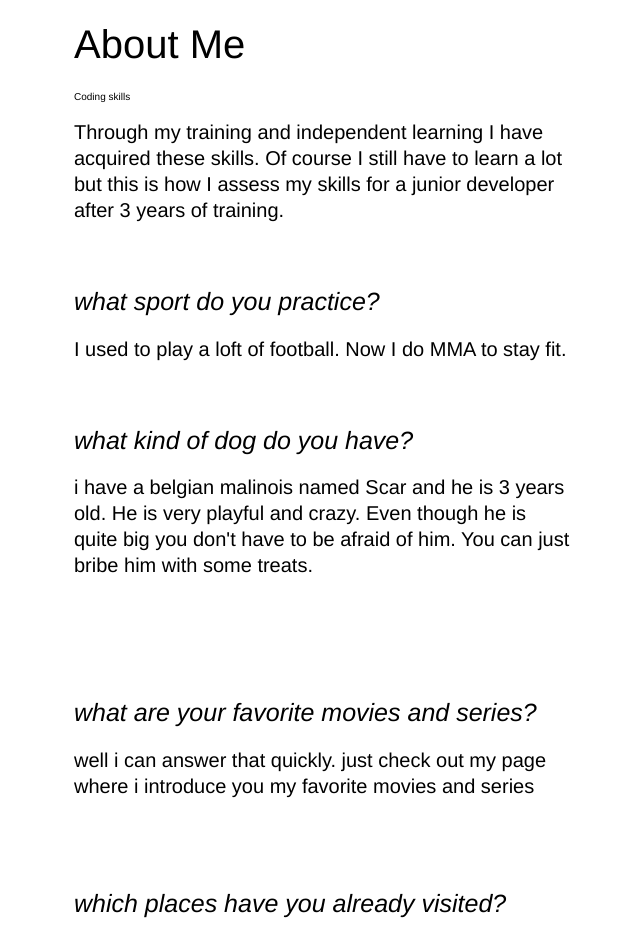
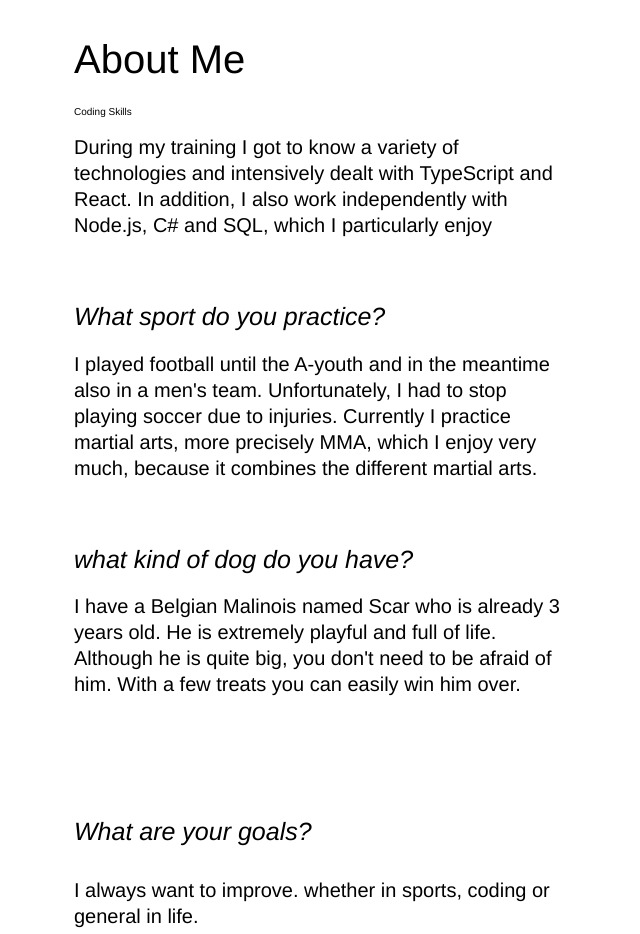
Before and after one commit to Hodsha/shayan-bondar, a React (Vite) app: page /#/ in a window 1280 px wide. Shown: the part 258-1192 px from the top of the page, without its empty margins (316-956 px from the left). Built offline with nearby package versions, Linux system fonts and the light colour scheme.

Commit message:
update language

```diff
--- a/src/loc/de.ts
+++ b/src/loc/de.ts
@@ -6,8 +6,22 @@ const deTranslations = {
   "Game": "Spiele",
 
   //Home
-  "homeTitle1": "Wer bin ich?",
-  "introduction": "Hallo! Ich heiße Shayan und bin ein aufstrebender Junior Entwickler aus Deutschland "
+  "HomeTitle1": "Wer bin ich?",
+  "Introduction": "Hallo! Ich heiße Shayan und bin ein aufstrebender Junior Entwickler aus Deutschland ",
+  "AboutMe": "Über mich",
+  "CodingSkills": "Programmierkenntnisse",
+  "AboutCoding": "Während meiner Ausbildung habe ich eine Vielzahl von Technologien kennengelernt und mich intensiv mit TypeScript und React auseinandergesetzt. Darüber hinaus arbeite ich auch eigenständig mit Node.js, C# und SQL, was mir besonders viel Freude bereitet",
+  "SportQues.": "Welchen Sport treibst du?",
+  "Sport": "Ich habe bis zur A-Jugend Fußball gespielt und zwischenzeitlich auch in einer Herrenmannschaft. Leider musste ich aufgrund von Verletzungen mit dem Fußball aufhören. Derzeit betreibe ich Kampfsport, genauer gesagt MMA, was mir sehr viel Spaß macht, da es die verschiedenen Kampfsportarten miteinander kombiniert.",
+  "DogQues.": "Was für einen Hund haben Sie?",
+  "Scar": "Ich habe einen belgischen Malinois namens Scar, der bereits 3 Jahre alt ist. Er ist äußerst verspielt und lebensfroh. Obwohl er ziemlich groß ist, braucht man keine Angst vor ihm zu haben. Mit ein paar Leckerlis kann man ihn ganz leicht für sich gewinnen.",
+  "GoalsQues.": "Was sind deine Ziele?",
+  "Goals": "Ich will mich immer verbessern, sei es im Sport, beim Programmieren oder allgemein im Leben.",
+  "MusicQues.": "Welche Art von Musik hörst du?",
+  "Music": "Ich höre mir alles an. Es gibt kein schlechtes Genre. Es hängt einfach von meiner Stimmung oder dem Ort ab.",
+
+
+
 }
 
 export default deTranslations;
--- a/src/loc/en.ts
+++ b/src/loc/en.ts
@@ -5,8 +5,22 @@ const enTranslations = {
   "Game": "Games",
 
   //Home
-  "homeTitle1": "Who is this guy?",
-  "introduction": "Hello there! My name is Shayan and I am an aspiring junior developer from Germany.",
+  "HomeTitle1": "Who is this guy?",
+  "Introduction": "Hello there! My name is Shayan and I am an aspiring junior developer from Germany.",
+  "AboutMe": "About Me",
+  "CodingSkills": "Coding Skills",
+  "AboutCoding": "During my training I got to know a variety of technologies and intensively dealt with TypeScript and React. In addition, I also work independently with Node.js, C# and SQL, which I particularly enjoy",
+  "SportQues.": "What sport do you practice?",
+  "Sport": "I played football until the A-youth and in the meantime also in a men's team. Unfortunately, I had to stop playing soccer due to injuries. Currently I practice martial arts, more precisely MMA, which I enjoy very much, because it combines the different martial arts.",
+  "DogQues.": "what kind of dog do you have?",
+  "Scar": "I have a Belgian Malinois named Scar who is already 3 years old. He is extremely playful and full of life. Although he is quite big, you don't need to be afraid of him. With a few treats you can easily win him over.",
+  "GoalsQues.": "What are your goals?",
+  "Goals": "I always want to improve. whether in sports, coding or general in life.",
+  "MusicQues.": "What type of music do you listen to?",
+  "Music": "I listen to everything. There is no bad genre. It just depends on my mood or the location"
+
+
+
 };
 
 export default enTranslations;
--- a/src/pages/Home/Home.tsx
+++ b/src/pages/Home/Home.tsx
@@ -14,36 +14,36 @@ export default function Home() {
             <div id="bodyStyle" >
                 <div className="gradient">
                     <section>
-                        <h2 className="text-4xl">{t('homeTitle1')}</h2>
-                        <p>{t('introduction')}</p>
+                        <h2 className="text-4xl">{t('HomeTitle1')}</h2>
+                        <br />
+                        <p>{t('Introduction')}</p>
                     </section>
                     <section>
-                        <h2 className="text-3xl">About Me</h2><br />
+                        <h2 className="text-3xl">{t('AboutMe')}</h2><br />
 
-                        <h3 className="text-4xl">Coding skills</h3><br />
-                        <p className="space-maker">Through my training and independent learning I have acquired these skills. Of course I still have to learn a lot but this is how I assess my skills for a junior developer after 3 years of training.</p>
-                        <h3 className="superscription">what sport do you practice?</h3><br />
-                        <p className="space-maker">I used to play a loft of football. Now I do MMA to stay fit.<br /> </p>
+                        <h3 className="text-4xl">{t('CodingSkills')}</h3><br />
+                        <p className="space-maker">{t('AboutCoding')}</p>
+                        <h3 className="superscription">{t('SportQues.')}</h3><br />
+                        <p className="space-maker">{t('Sport')}<br /> </p>
 
-                        <h3 className="superscription">what kind of dog do you have?</h3><br />
+                        <h3 className="superscription">{t('DogQues.')}</h3><br />
                         <p className="space-maker">
-                            i have a belgian malinois named Scar and he is 3 years old. He is very playful and crazy. Even though he is quite big you don't have to be afraid of him.
-                            You can just bribe him with some treats.<br /> <br />
+                        {t('Scar')}<br /> <br />
                         </p>
                         <br /> <br />
-                        <h3 className="superscription">what are your favorite movies and series?</h3><br />
-                        <p className="space-maker">well i can answer that quickly. just check out my page where i introduce you my favorite movies and series<br /> <br /> </p>
+                        {/* <h3 className="superscription">{t('Goal')}</h3><br />
+                        <p className="space-maker">well i can answer that quickly. just check out my page where i introduce you my favorite movies and series<br /> <br /> </p> */}
 
-                        <h3 className="superscription">which places have you already visited?</h3><br />
-                        <p className="space-maker">I haven't traveled much yet, but one of my goals is to visit as many capitals as possible. I've already been to Berlin, Rome, Paris, London and my next destination is Athens or Stockholm.  <br /> <br /> </p>
+                        {/* <h3 className="superscription">which places have you already visited?</h3><br />
+                        <p className="space-maker">I haven't traveled much yet, but one of my goals is to visit as many capitals as possible. I've already been to Berlin, Rome, Paris, London and my next destination is Athens or Stockholm.  <br /> <br /> </p> */}
 
-                        <h3 className="superscription">what are your goals?</h3>
-                        <p className="space-maker">I always want to improve. whether in sports, coding or general in life.<br /> <br />
+                        <h3 className="superscription">{t('GoalsQues.')}</h3>
+                        <p className="space-maker"><br />{t('Goals')} <br />
 
 
                         </p>
-                        <h3 className="superscription">What type of music do you listen to?</h3><br />
-                        <p>I listen to everything. There is no bad genre. It just depends on my mood or the location</p><br /><br /><br /><br /><br />
+                        <h3 className="superscription">{t('MusicQues.')}</h3><br />
+                        <p>{t('Music')}</p><br /><br /><br /><br /><br />
                     </section>
                 </div>
             </div>
```
